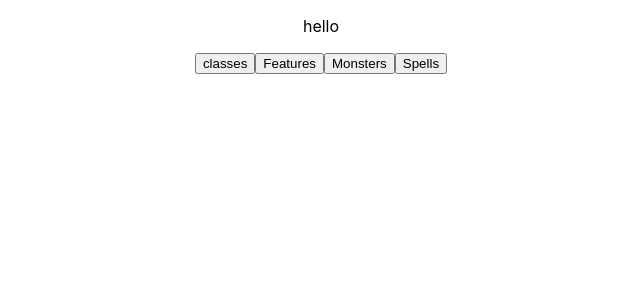
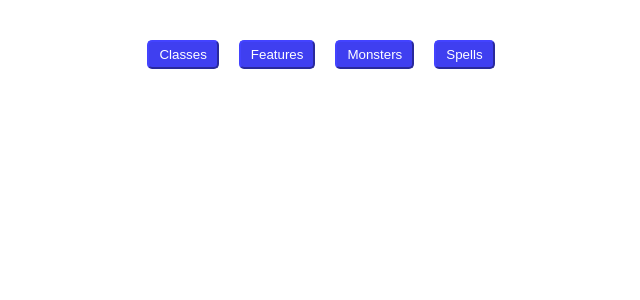
Before and after one commit to roxyoanes/d-d-app, a React (Create React App) app: page / in a window 1280 px wide. Shown: the top 300 px of the page, without its empty margins (319-959 px from the left). Built offline with nearby package versions, Linux system fonts and the light colour scheme.

Commit message:
Minimal styling

```diff
--- a/src/App.css
+++ b/src/App.css
@@ -1,3 +1,37 @@
 .App {
+  margin: 40px 100px;
+  font-family: Arial, Helvetica, sans-serif;
+}
+.buttons-container{
   text-align: center;
 }
+.btn-class{
+  border-radius: 5px;
+  padding: 5px 10px;
+  background-color: rgb(63, 63, 240);
+  border-color: rgb(63, 63, 240);
+  color: white;
+  margin: 0 10px;
+}
+.list{
+  margin: 30px 0;
+}
+.category-btn{
+  border: none;
+  background-color: #ffffff;
+  cursor: pointer;
+  text-decoration: underline;
+  font-size: 16px;
+  padding: 4px 0;
+}
+.description-container{
+  text-align: center;
+}
+.toggle-btn{
+  border-radius: 5px;
+  padding: 5px 10px;
+  background-color: rgb(69, 69, 153);
+  border-color: rgb(69, 69, 153);
+  color: white;
+  margin: 0 10px;
+}
--- a/src/App.js
+++ b/src/App.js
@@ -13,9 +13,9 @@ const App = () => {
 
   const handleClick = (categoryParam) => {
     dndApi(categoryParam).then((data) => {
-      setResult(data.results.slice(0,15));
+      setResult(data.results.slice(0, 15));
     });
-    setCategory(categoryParam)
+    setCategory(categoryParam);
   };
 
   const displayDescription = (option) => {
@@ -24,12 +24,11 @@ const App = () => {
       console.log(dataDescription);
     });
     setToggle(!toggle);
-  }
+  };
 
   const handleSwitch = () => {
     setToggle(!toggle);
-
-  }
+  };
 
   if (error) {
     return <p>{error}</p>;
@@ -39,16 +38,17 @@ const App = () => {
       {toggle ? (
         <Description handleSwitch={handleSwitch} description={description} />
       ) : (
-        <div>
-          <p>hello</p>
-          <button onClick={() => handleClick("classes")}>classes</button>
-          <button onClick={() => handleClick("features")}>Features</button>
-          <button onClick={() => handleClick("monsters")}>Monsters</button>
-          <button onClick={() => handleClick("spells")}>Spells</button>
-          <div>
+        <div className="buttons-container">
+          <button className="btn-class" onClick={() => handleClick("classes")}>Classes</button>
+          <button className="btn-class" onClick={() => handleClick("features")}>Features</button>
+          <button className="btn-class" onClick={() => handleClick("monsters")}>Monsters</button>
+          <button className="btn-class" onClick={() => handleClick("spells")}>Spells</button>
+          <div className="list">
             {result.map((el, i) => (
               <div key={el.index + i} className="categories-container">
-                <button onClick={() => displayDescription(el)}>{el.name}</button>
+                <button className="category-btn" onClick={() => displayDescription(el)}>
+                  {el.name}
+                </button>
               </div>
             ))}
           </div>
--- a/src/Description.js
+++ b/src/Description.js
@@ -2,11 +2,10 @@ import React from "react";
 
 const Description = ({ handleSwitch, description }) => {
     return (
-      <div>
-        <p>Description</p>
-        <button onClick={handleSwitch}>switch</button>
-        <h4>{description.name}</h4>
-        <p>{description.desc}</p>
+      <div className="description-container">
+        <h4 className="description-title">{description.name}</h4>
+        <p className="description">{description.desc}</p>
+        <button className="toggle-btn" onClick={handleSwitch}>Switch</button>
        </div>
     );
 
```
